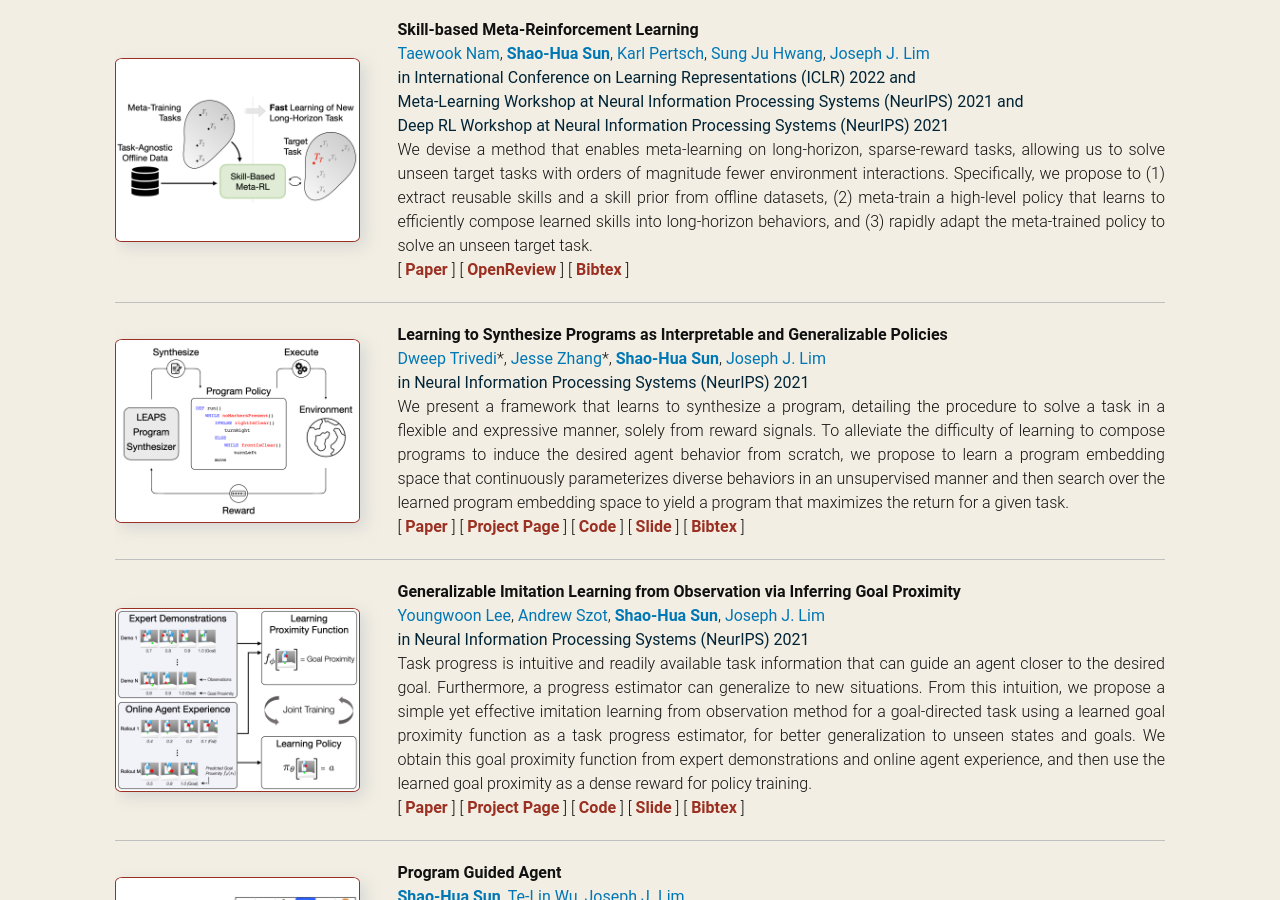
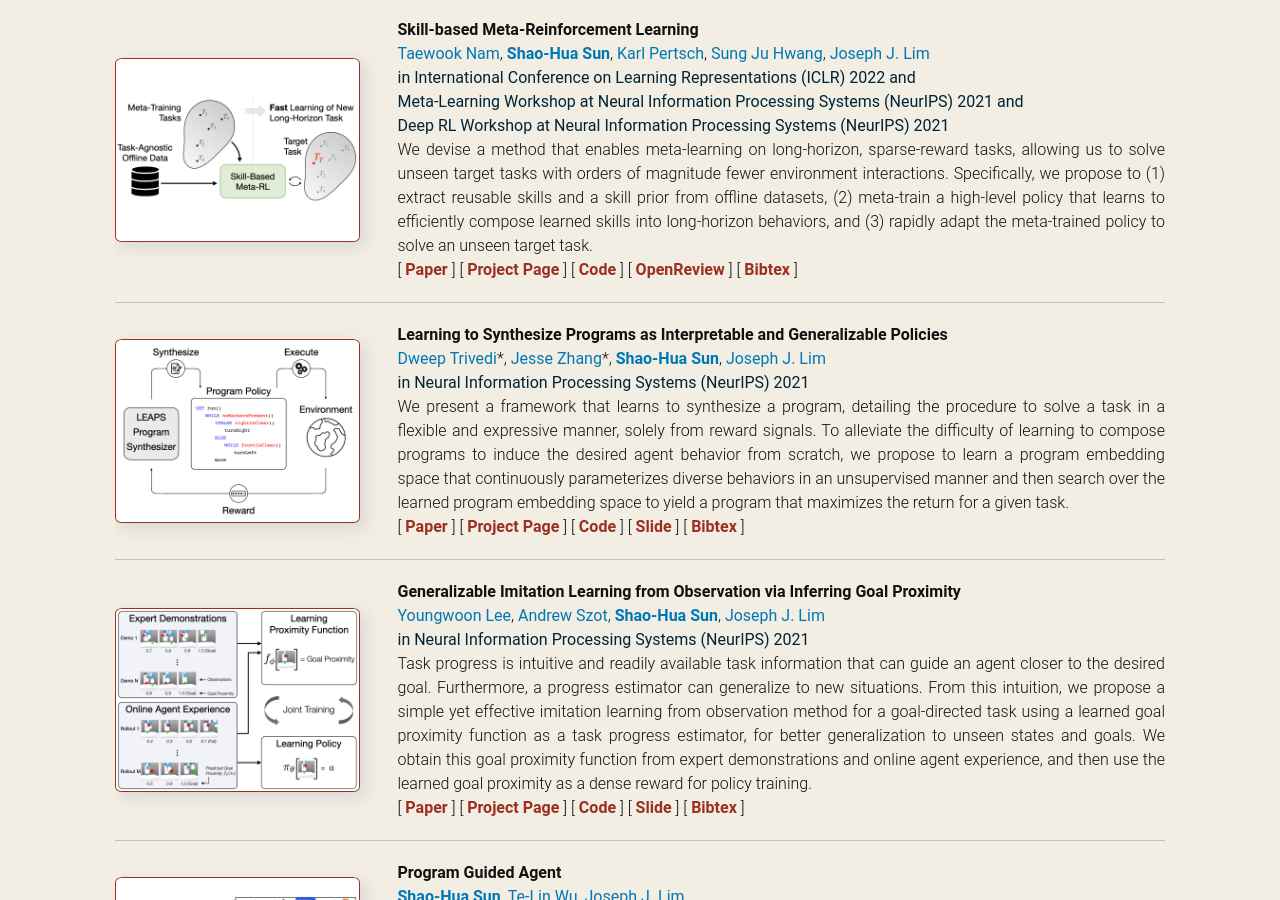
Before and after one commit to shaohua0116/shaohua0116.github.io, a Jekyll site: the page built from index.html, in a window 1280 px wide and 900 px high, scrolled down 1465 px. Built offline with Jekyll 4.4.1, drawn with Linux system fonts in a browser that asks for light colours; some web fonts are replaced.

Commit message:
add simpl project page & code

```diff
--- a/_data/publications.yml
+++ b/_data/publications.yml
@@ -20,6 +20,10 @@
   tags:
     - name: 'Paper'
       url:  'https://openreview.net/pdf?id=jeLW-Fh9bV'
+    - name: 'Project Page'
+      url:  'https://namsan96.github.io/SiMPL/'
+    - name: 'Code'
+      url:  'https://github.com/namsan96/simpl'
     - name: 'OpenReview'
       url:  'https://openreview.net/forum?id=jeLW-Fh9bV'
     - name: 'Bibtex'
```
